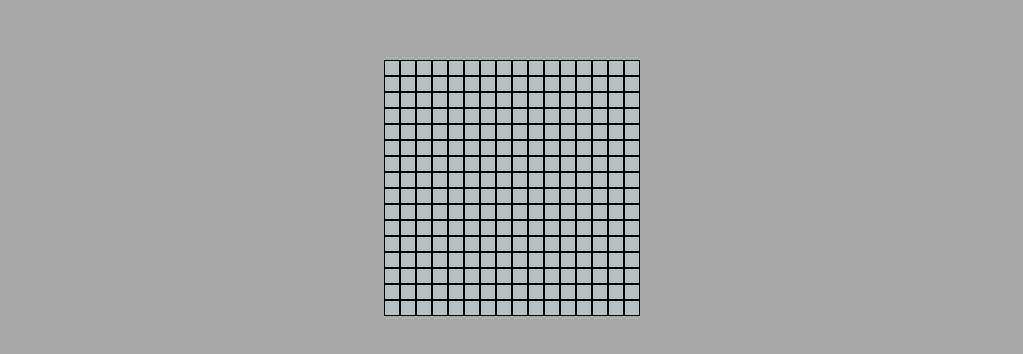
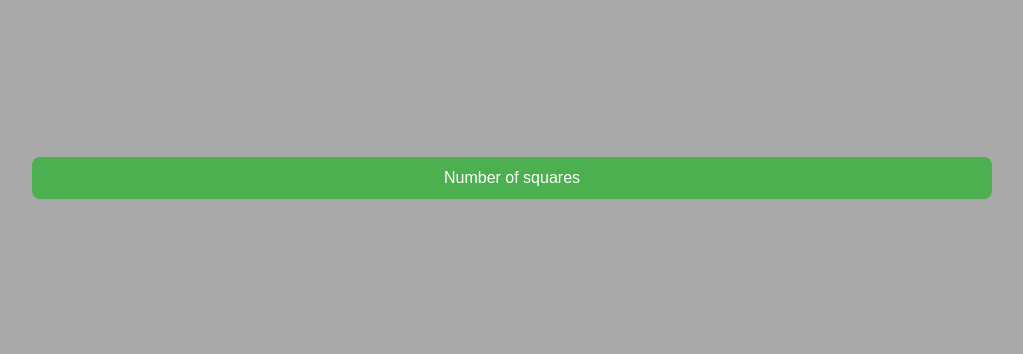
Before and after one commit to codeGoCodeNot/Etch-A-Sketch, a plain HTML site: page index.html in a window 1280 px wide. Shown: the part 212-566 px from the top of the page, without its empty margins (128-1151 px from the left). Drawn offline with Linux system fonts and the light colour scheme.

Commit message:
Final project

```diff
--- a/index.html
+++ b/index.html
@@ -7,7 +7,12 @@
     <link rel="stylesheet" href="style.css" />
   </head>
   <body>
-    <div class="grid-container"></div>
-    <script src="index.js" defer type="module"></script>
+    <div class="container">
+      <div class="button-container">
+        <button>Number of squares</button>
+      </div>
+      <div class="grid-container"></div>
+      <script src="index.js" defer type="module"></script>
+    </div>
   </body>
 </html>
--- a/index.js
+++ b/index.js
@@ -1,18 +1,36 @@
 const gridContainer = document.querySelector(".grid-container");
+const button = document.querySelector("button");
 
-for (let i = 0; i < 256; i++) {
-  const div = document.createElement("div");
-  div.classList.add("grid-square");
+const createGridSize = (size) => {
+  const squareSize = 960 / size;
+  for (let i = 0; i < size * size; i++) {
+    const div = document.createElement("div");
+    div.classList.add("grid-square");
+    div.style.width = `${squareSize}px`;
+    div.style.height = `${squareSize}px`;
 
-  gridContainer.append(div);
-}
-const gridSquare = [...document.querySelectorAll(".grid-square")];
-gridSquare.forEach((grid) => {
-  grid.addEventListener("mouseenter", () => {
-    grid.style.backgroundColor = "#4CAF50";
-  });
+    div.addEventListener("mouseenter", () => {
+      div.style.backgroundColor = "#4CAF50";
+    });
 
-  grid.addEventListener("mouseleave", () => {
-    grid.style.backgroundColor = "rgb(179, 194, 194)";
-  });
+    div.addEventListener("mouseleave", () => {
+      div.style.backgroundColor = "rgb(179, 194, 194)";
+    });
+
+    gridContainer.append(div);
+  }
+};
+
+const clearGrid = () => {
+  gridContainer.textContent = "";
+};
+
+button.addEventListener("click", () => {
+  const size = prompt("Enter a number of square max of 100");
+  if (size > 100) {
+    alert("Max of 100");
+    return;
+  }
+  clearGrid();
+  createGridSize(size);
 });
--- a/style.css
+++ b/style.css
@@ -12,15 +12,50 @@ body {
   align-items: center;
 }
 
+.container {
+  display: flex;
+  flex-direction: column;
+  align-items: center;
+}
+
 .grid-container {
   display: flex;
   flex-wrap: wrap;
-  width: 256px;
 }
 
 .grid-container div {
   background-color: rgb(179, 194, 194);
   border: 1px solid black;
-  width: 16px;
-  height: 16px;
+  width: 32px;
+  height: 32px;
 }
+
+.button-container {
+  display: flex;
+  justify-content: center;
+  align-items: center;
+}
+
+button {
+  background-color: #4caf50;
+  color: white;
+  border: none;
+  padding: 12px 24px;
+  font-size: 1rem;
+  border-radius: 8px;
+  cursor: pointer;
+  transition: background-color 0.3s, transform 0.2s;
+  width: 960px;
+  height: auto;
+  margin-bottom: 20px;
+}
+
+button:hover {
+  background-color: #45a049;
+  transform: scale(1.05);
+}
+
+button:active {
+  background-color: #3e8e41;
+  transform: scale(1);
+}
```
